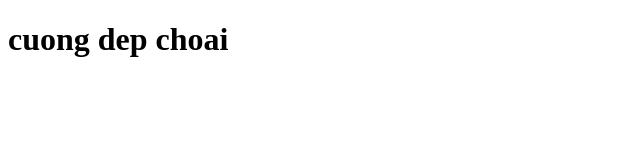
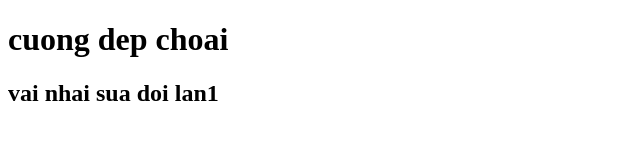
Before and after one commit to cuongday4226/du_an2, a plain HTML site: page index.html in a window 1280 px wide. Shown: the whole page, without its empty margins (0-640 px from the left). Drawn offline with Linux system fonts and the light colour scheme.

Commit message:
sửa đổi lần một

```diff
--- a/index.html
+++ b/index.html
@@ -7,5 +7,6 @@
   </head>
   <body>
     <h1>cuong dep choai</h1>
+    <h2>vai nhai sua doi lan1</h2>
   </body>
 </html>
```
